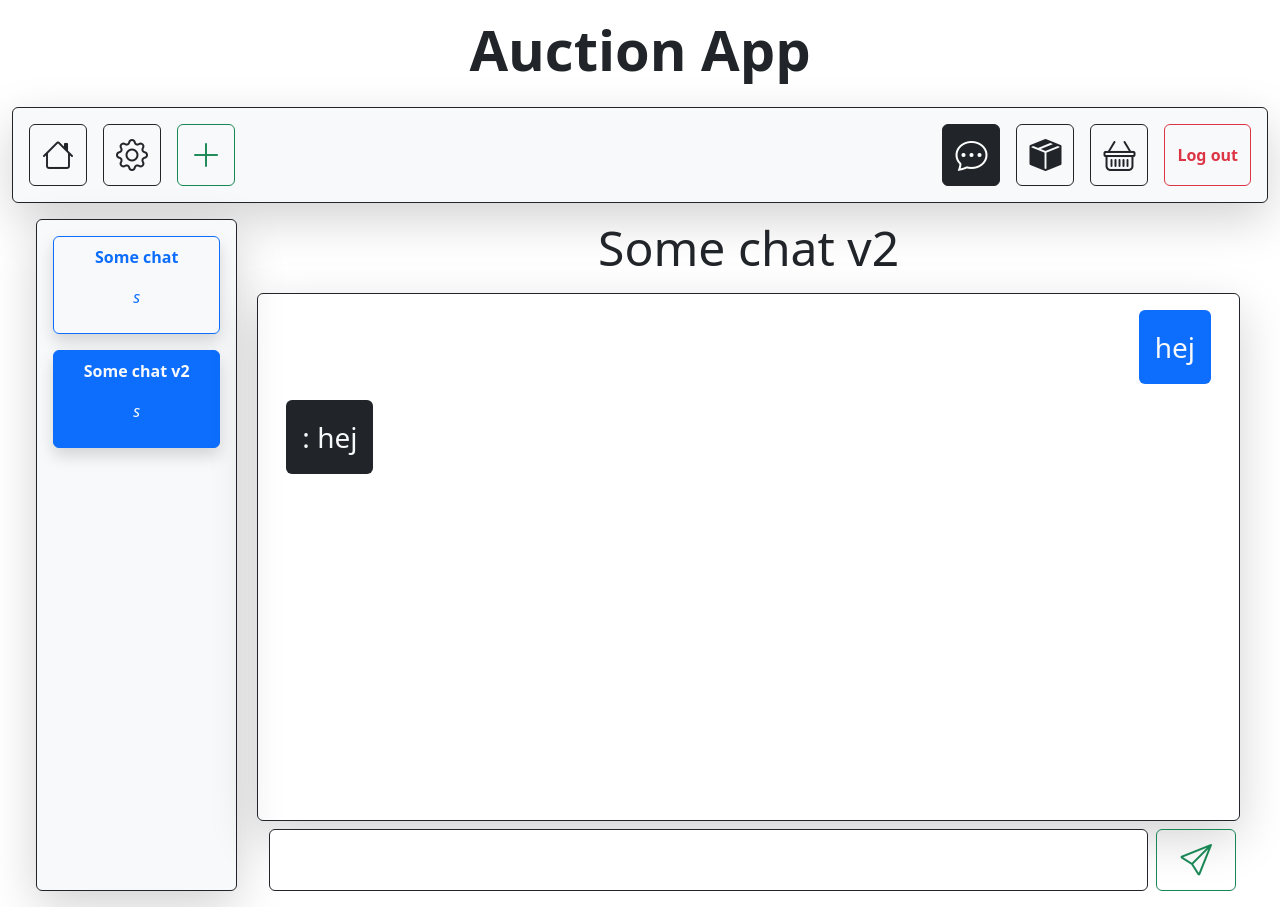
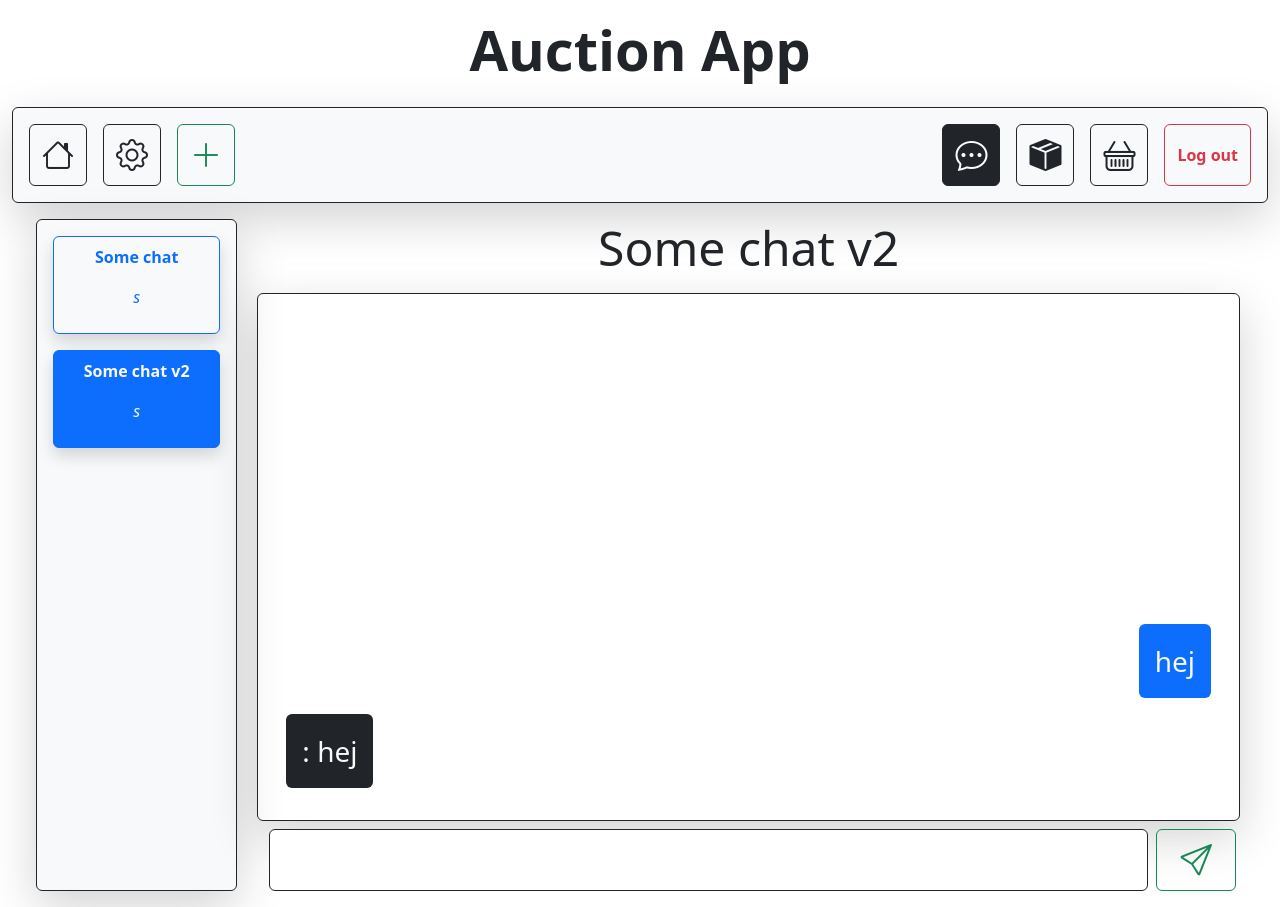
Before and after one commit to OskarProgrammer/AuctionAPP, a React (Vite) app: page /chats in a window 1280 px wide. Built offline with nearby package versions, Linux system fonts and the light colour scheme; data requests are answered from the project's data file.

Commit message:
Modifying the view of chat, starting from bottom

```diff
--- a/src/components/Chat/Chat.jsx
+++ b/src/components/Chat/Chat.jsx
@@ -38,7 +38,7 @@ export const Chat = () => {
             messages = await getChatMessages(chat.id)
 
             // setting messages
-            setMessages(messages)
+            setMessages(messages.reverse())
 
             // getting currentUser
             currentUser = await getCurrentUserInfo()
@@ -53,11 +53,11 @@ export const Chat = () => {
     })
 
     return (
-        <div className="container-fluid chatContainer p-3 shadow-lg border border-dark rounded">
+        <div className="container-fluid chatContainer d-flex flex-column-reverse p-3 shadow-lg border border-dark rounded">
             { messages.map( (message) => {
 
                 return (
-                    <div className={`message container-fluid d-flex flex-row text-dark ${ message.ownerID == currentUser.id ?
+                    <div className={`message container-fluid d-flex text-dark ${ message.ownerID == currentUser.id ?
                         "justify-content-end" : "justify-content-start"}`}>
 
                         <MessageTab messageInfo={message} currentUser={currentUser}/>
```
